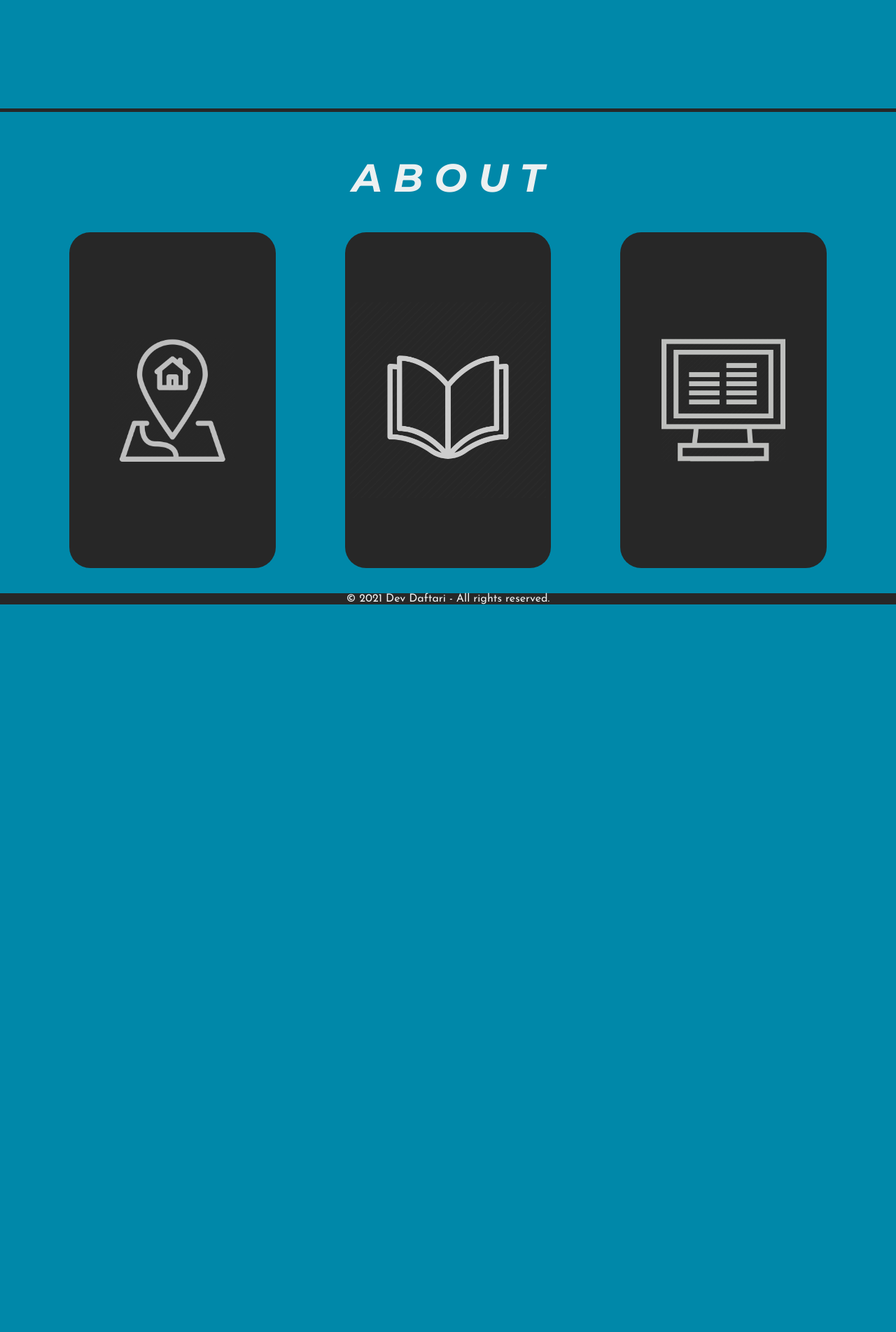
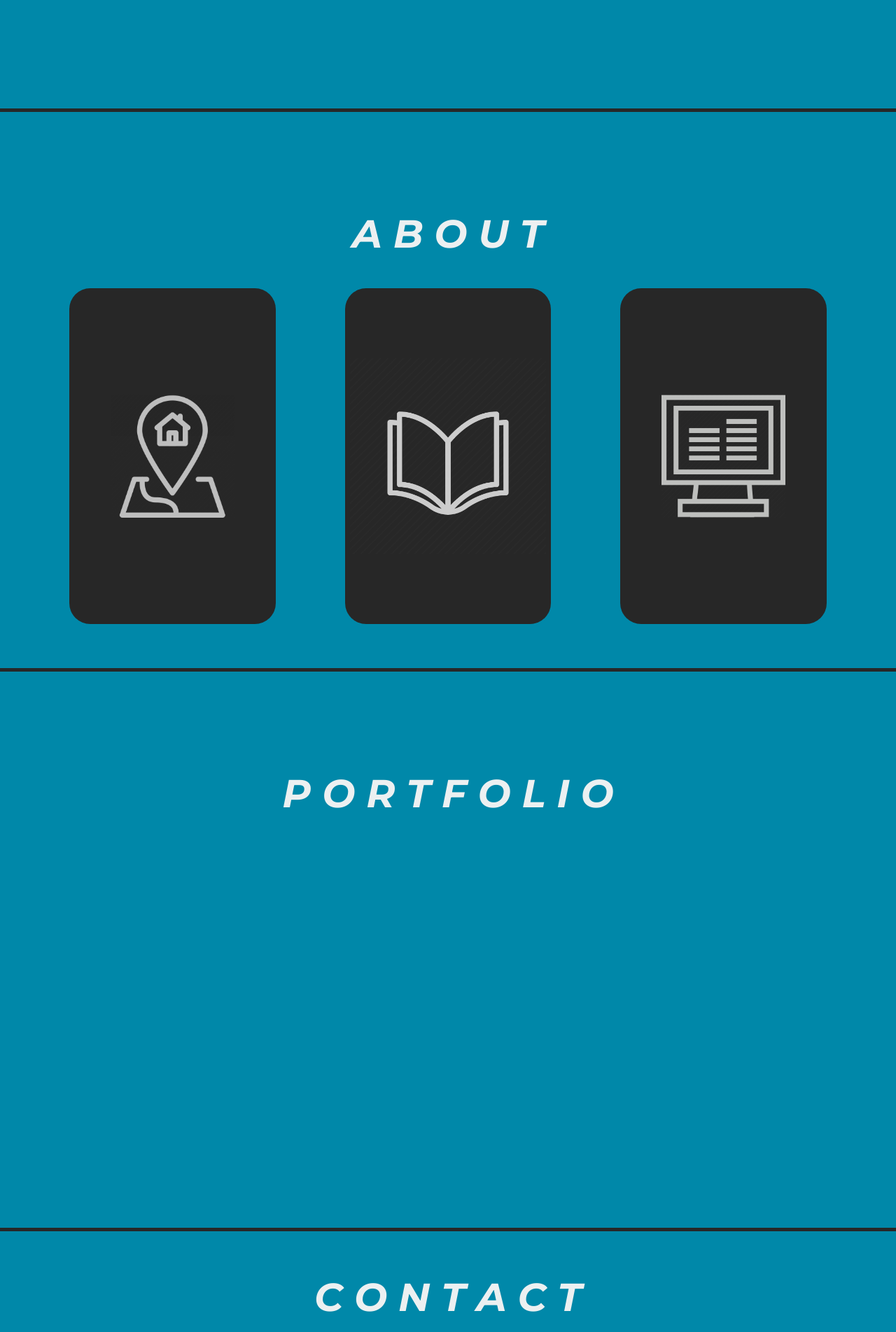
Before and after one commit to adarsh-2201/web7_Personal-website-with-randomly-generated-design, a PHP site: page / in a window 1280 px wide. Shown: the part 648-2552 px from the top of the page at 70% size. Before the commit the page ends 1512 px from the top, so only its background shows below. Run offline with PHP 8.4, Linux system fonts and the light colour scheme.

Commit message:
Added portfolio and contact sections

```diff
--- a/index.html
+++ b/index.html
@@ -19,8 +19,8 @@
             <ul>
                 <li><a href="#home">Home</a></li>
                 <li><a href="#about">About</a></li>
-                <li><a href="#">Portfolio</a></li>
-                <li><a href="#">Contact</a></li>
+                <li><a href="#portfolio">Portfolio</a></li>
+                <li><a href="#contact">Contact</a></li>
             </ul>
         </nav>
     </header>
@@ -31,6 +31,12 @@
         <div id="about">
             <h1>About</h1>
         </div>
+        <div id="portfolio">
+            <h1>Portfolio</h1>
+        </div>
+        <div id="contact">
+            <h1>Contact</h1>
+        </div>
     </section>
     <footer>
         <div id="footer"></div>
--- a/js/main.js
+++ b/js/main.js
@@ -50,7 +50,11 @@ function GetCssSheet(num) {
         //     document.getElementById('para').style.visibility = "visible";
         //     },3000);
 
+
+
         // About Page
+
+
         document.querySelector("#about h1").innerHTML ="A B O U T";
 
         // Creating animate on scroll
@@ -94,7 +98,15 @@ function GetCssSheet(num) {
         `</div>`;
         document.querySelector("#about div").insertAdjacentHTML("beforeend",divs);
 
+        // Portfolio section
 
+        document.querySelector("#portfolio h1").innerHTML ="P O R T F O L I O";
+
+
+
+        // Contact section
+
+        document.querySelector("#contact h1").innerHTML ="C O N T A C T";
 
     }
     else {
--- a/style/0.css
+++ b/style/0.css
@@ -22,6 +22,7 @@ header{
     align-items:center;
     padding:27px 5%;
     position:sticky;
+    z-index: 9999;
     top:0;
     width:100%;
 }
@@ -134,7 +135,9 @@ header{
     flex-direction:column;
     /* justify-content: center; */
     align-items: center;
-    height:86vh;
+    height:100vh;
+    border-bottom: 5px solid #272727;
+    padding-top: 10vh;
 }
 
 #about h1{
@@ -245,12 +248,90 @@ header{
 
 /* PORTFOLIO SECTION  */
 
+#portfolio{
+    background-color:#0088a9;
+    display:flex;
+    flex-direction:column;
+    /* justify-content: center; */
+    align-items: center;
+    height:100vh;
+    border-bottom: 5px solid #272727;
+    padding-top: 10vh;
+}
+
+#portfolio h1{
+    font-family: 'Montserrat', sans-serif;
+    text-align:center;
+    margin-top: 60px;
+    margin-bottom: 32px;
+    background-color:#0088a9;
+    color:#ecf0f1;
+    font-size: 3.5rem;
+    font-weight: 100;
+    height:10vh;
+    position:relative;
+    transition: 0.25s ease-in;
+}
+/* animate portfolio heading  */
+#portfolio h1::after{
+    content: '';
+    position: absolute;
+    width: 100%;
+    height: 6px;
+    background: #272727;
+    bottom: 0px;
+    left: -7px;
+    border-radius: 35px;
+    transform: scale(0,1);
+    transition: transform 0.5s ease;
+}
+#portfolio h1:hover::after{
+    transform: scale(1,1);
+}
+
 
 /* Contact  */
 /* iphone screen covering full height half width  */
 /* cells having social media handels  */
 
+#contact{
+    background-color:#0088a9;
+    display:flex;
+    flex-direction:column;
+    /* justify-content: center; */
+    align-items: center;
+    height:86vh;
+}
 
+#contact h1{
+    font-family: 'Montserrat', sans-serif;
+    text-align:center;
+    margin-top: 60px;
+    margin-bottom: 32px;
+    background-color:#0088a9;
+    color:#ecf0f1;
+    font-size: 3.5rem;
+    font-weight: 100;
+    height:10vh;
+    position:relative;
+    transition: 0.25s ease-in;
+}
+/* animate contact heading  */
+#contact h1::after{
+    content: '';
+    position: absolute;
+    width: 100%;
+    height: 6px;
+    background: #272727;
+    bottom: 0px;
+    left: -7px;
+    border-radius: 35px;
+    transform: scale(0,1);
+    transition: transform 0.5s ease;
+}
+#contact h1:hover::after{
+    transform: scale(1,1);
+}
 
 
 
```
